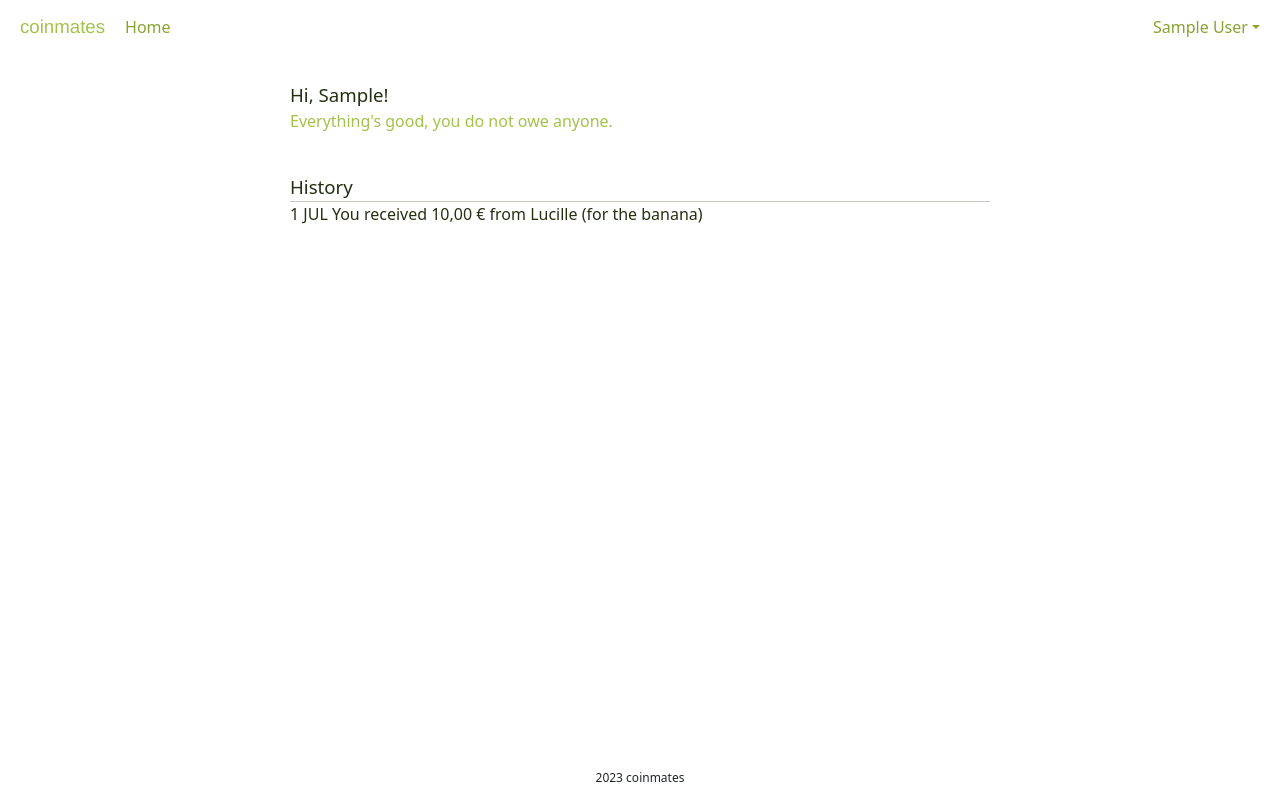
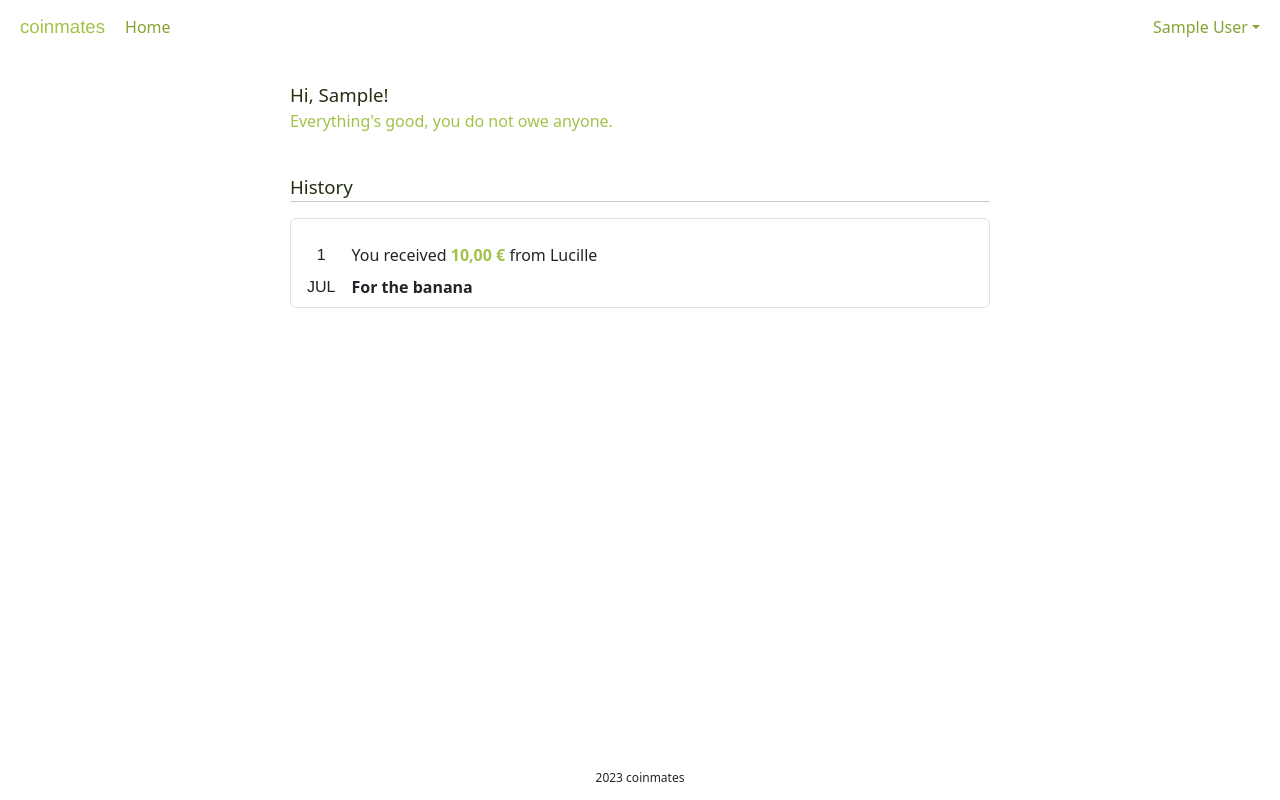
Before and after one commit to stjomd/coinmates, a React (Vite) app in the folder frontend/: page /home in a window 1280 px wide. Built offline with nearby package versions, Linux system fonts and the light colour scheme; sample sign-in values are in the browser's storage; a web font is replaced by a local one.

Commit message:
Add placeholder payment entry

```diff
--- a/frontend/src/components/home/Home.scss
+++ b/frontend/src/components/home/Home.scss
@@ -28,6 +28,8 @@
 	color: colors.$primary;
 }
 
+// History
+
 .home-history {
 	margin-top: 30pt;
 	& p.home-name {
@@ -37,3 +39,7 @@
 		margin: 0;
 	}
 }
+
+.home-payments * {
+	margin-top: 6pt;
+}
--- a/frontend/src/components/home/Home.tsx
+++ b/frontend/src/components/home/Home.tsx
@@ -1,4 +1,5 @@
 import {UserService} from '../../services/UserService'
+import Payment from '../payment/Payment'
 import './Home.scss'
 
 function Home() {
@@ -14,8 +15,8 @@ function Home() {
 			<div className='home-history'>
 				<p className='home-name'>History</p>
 				<hr />
-				<div>
-					<p>1 JUL You received 10,00 &euro; from Lucille (for the banana)</p>
+				<div className='home-payments'>
+					<Payment />
 				</div>
 			</div>
 		</div>
--- /dev/null
+++ b/frontend/src/components/payment/Payment.scss
@@ -0,0 +1,37 @@
+@use '../../colors';
+@use '../../fonts';
+
+.payment-content {
+	display: flex;
+	gap: 12pt;
+}
+
+.payment-date {
+	display: flex;
+	flex-direction: column;
+	align-items: center;
+	margin-top: 0;
+	font-family: fonts.$display-font-family;
+	& * {
+		margin: 0;
+	}
+}
+
+.payment-info {
+	display: flex;
+	flex-direction: column;
+	margin-top: 0;
+	& * {
+		margin: 0;
+	}
+}
+
+.payment-amount-pos {
+	font-weight: bold;
+	color: colors.$primary;
+}
+
+.payment-description {
+
+	font-weight: bold;
+}
--- /dev/null
+++ b/frontend/src/components/payment/Payment.tsx
@@ -0,0 +1,24 @@
+import './Payment.scss'
+
+function Payment() {
+	return (
+		<ul className='list-group'>
+			<li className='list-group-item payment-content'>
+				<div className='payment-date'>
+					<span>1</span>
+					<span>JUL</span>
+				</div>
+				<div className='payment-info'>
+					<div>
+						You received{' '}
+						<span className='payment-amount-pos'>10,00 &euro;</span> from
+						Lucille
+					</div>
+					<div className='payment-description'>For the banana</div>
+				</div>
+			</li>
+		</ul>
+	)
+}
+
+export default Payment
```
